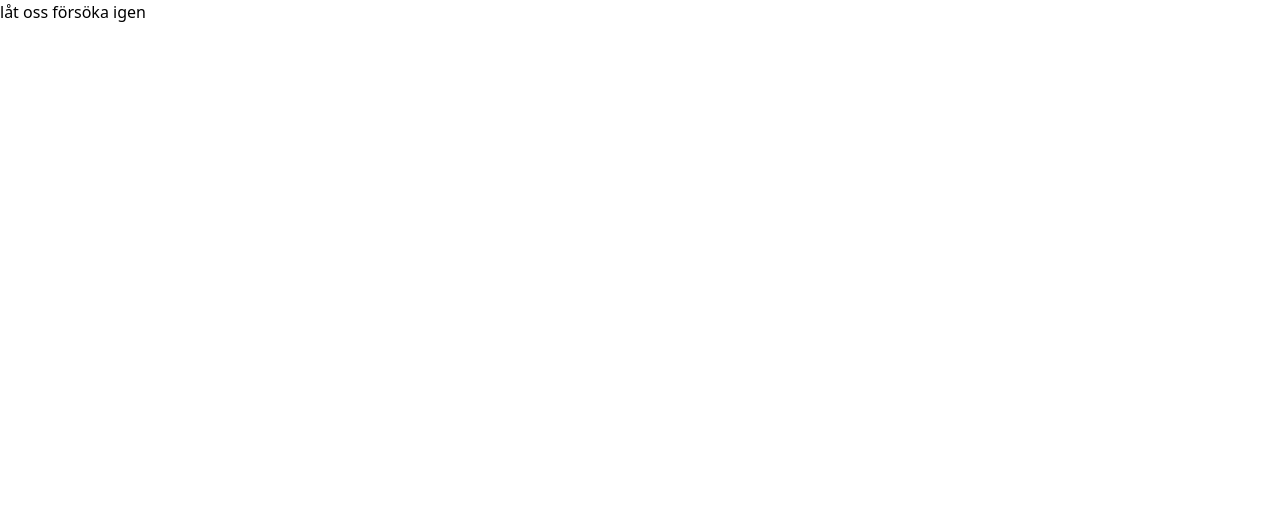
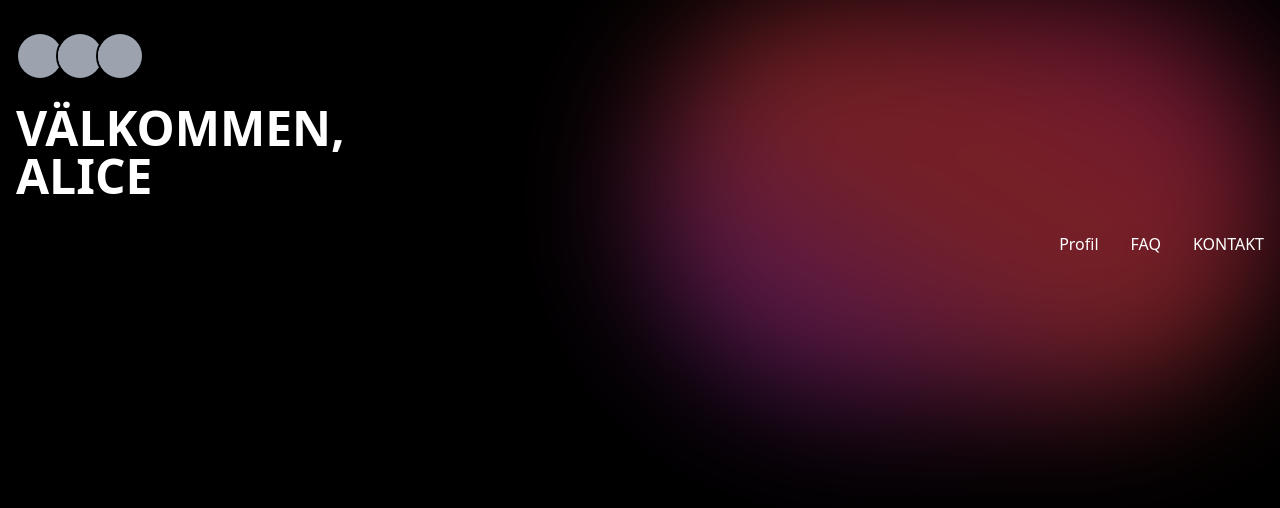
Before and after one commit to mlnb19/thegaiaalliance, a React (Vite) app: page / in a window 1280 px wide. Shown: the top 508 px of the page. Built offline with nearby package versions, Linux system fonts and the light colour scheme.

Commit message:
Assistant checkpoint: Implement header with gradient design
Assistant generated file changes:
- src/App.jsx: Implement header with gradient background
- src/App.css: Update styles

---

User prompt:

can you code this?

```diff
--- a/src/App.css
+++ b/src/App.css
@@ -1,2 +1,10 @@
-main {
+
+@tailwind base;
+@tailwind components;
+@tailwind utilities;
+
+@layer base {
+  body {
+    @apply bg-black;
+  }
 }
--- a/src/App.jsx
+++ b/src/App.jsx
@@ -1,9 +1,36 @@
+
 import './App.css'
 
-export default function App() {
+function App() {
   return (
-    <main>
-     <p>låt oss försöka igen</p>
+    <main className="min-h-screen bg-black relative overflow-hidden">
+      {/* Gradient blob */}
+      <div className="absolute top-0 right-0 w-1/2 h-1/2 bg-gradient-to-bl from-pink-600 via-red-500 to-purple-700 blur-3xl opacity-50 rounded-full"></div>
+
+      <div className="container mx-auto px-4 py-8 relative">
+        {/* Profile images */}
+        <div className="flex -space-x-2 mb-6">
+          {[1, 2, 3].map((i) => (
+            <div key={i} className="w-12 h-12 rounded-full border-2 border-black overflow-hidden bg-gray-300">
+              <div className="w-full h-full bg-gray-400"></div>
+            </div>
+          ))}
+        </div>
+
+        {/* Title */}
+        <h1 className="text-white text-5xl font-bold mb-8">
+          VÄLKOMMEN,<br />ALICE
+        </h1>
+
+        {/* Navigation */}
+        <nav className="flex justify-end gap-8 text-white">
+          <a href="#profil" className="hover:text-gray-300">Profil</a>
+          <a href="#faq" className="hover:text-gray-300">FAQ</a>
+          <a href="#kontakt" className="hover:text-gray-300">KONTAKT</a>
+        </nav>
+      </div>
     </main>
   )
 }
+
+export default App
```
